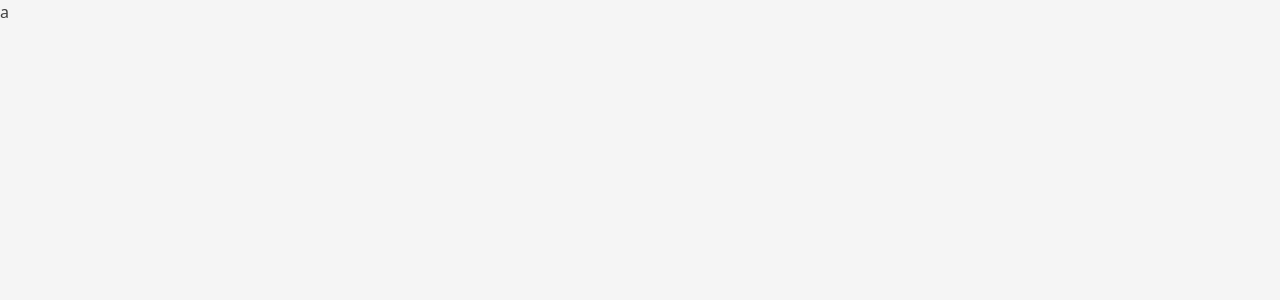
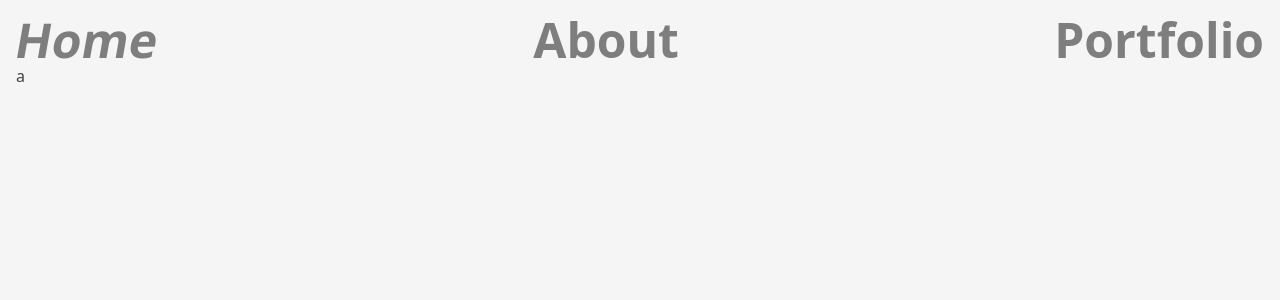
Before and after one commit to pnxl/www, a Vue app: page / in a window 1280 px wide. Shown: the top 300 px of the page. Built offline with nearby package versions, Linux system fonts and the light colour scheme.

Commit message:
feat: header

```diff
--- a/src/App.vue
+++ b/src/App.vue
@@ -1,8 +1,9 @@
 <template>
   <div
     id="app"
-    class="min-h-screen min-w-full bg-neutral-100 text-neutral-700 dark:bg-black dark:text-neutral-200"
+    class="min-h-screen min-w-full bg-neutral-100 text-neutral-700 dark:bg-black dark:text-neutral-200 p-4"
   >
+    <Header />
     <router-view v-slot="{ Component }">
       <transition name="fade" mode="out-in">
         <component :is="Component" />
@@ -10,3 +11,7 @@
     </router-view>
   </div>
 </template>
+
+<script setup lang="ts">
+import Header from "@/components/Header.vue";
+</script>
--- /dev/null
+++ b/src/assets/styles/custom.css
@@ -0,0 +1,21 @@
+/* credits: https://stackoverflow.com/a/18798843 */
+.italic-on-hover {
+  -moz-transition: all 250ms;
+  -webkit-transition: all 250ms;
+  -o-transition: all 250ms;
+  transition: all 250ms;
+}
+
+.italic-on-hover:hover {
+  -webkit-transform: skewX(-10deg);
+  -moz-transform: skewX(-10deg);
+  -o-transform: skewX(-10deg);
+  transform: skewX(-10deg);
+}
+
+.italic-active {
+  -webkit-transform: skewX(-10deg);
+  -moz-transform: skewX(-10deg);
+  -o-transform: skewX(-10deg);
+  transform: skewX(-10deg);
+}
--- /dev/null
+++ b/src/components/Header.vue
@@ -0,0 +1,24 @@
+<template>
+  <header class="flex flex-row justify-between text-5xl font-semibold">
+    <RouterLink
+      to="/"
+      :class="$route.fullPath === '/' ? 'italic-active opacity-100' : ''"
+      class="hover:opacity-100 opacity-65 italic-on-hover"
+      >Home</RouterLink
+    >
+    <RouterLink
+      to="/about"
+      :class="$route.fullPath === '/about' ? 'italic-active opacity-100' : ''"
+      class="hover:opacity-100 opacity-65 italic-on-hover"
+      >About</RouterLink
+    >
+    <RouterLink
+      to="/portfolio"
+      :class="
+        $route.fullPath === '/portfolio' ? 'italic-active opacity-100' : ''
+      "
+      class="hover:opacity-100 opacity-65 italic-on-hover"
+      >Portfolio</RouterLink
+    >
+  </header>
+</template>
--- a/src/main.ts
+++ b/src/main.ts
@@ -1,6 +1,7 @@
 import "@/assets/styles/tailwind.css";
 import "@/assets/styles/font.css";
 import "@/assets/styles/global.css";
+import "@/assets/styles/custom.css";
 
 import { createApp } from "vue";
 import { createWebHistory, createRouter } from "vue-router";
```
